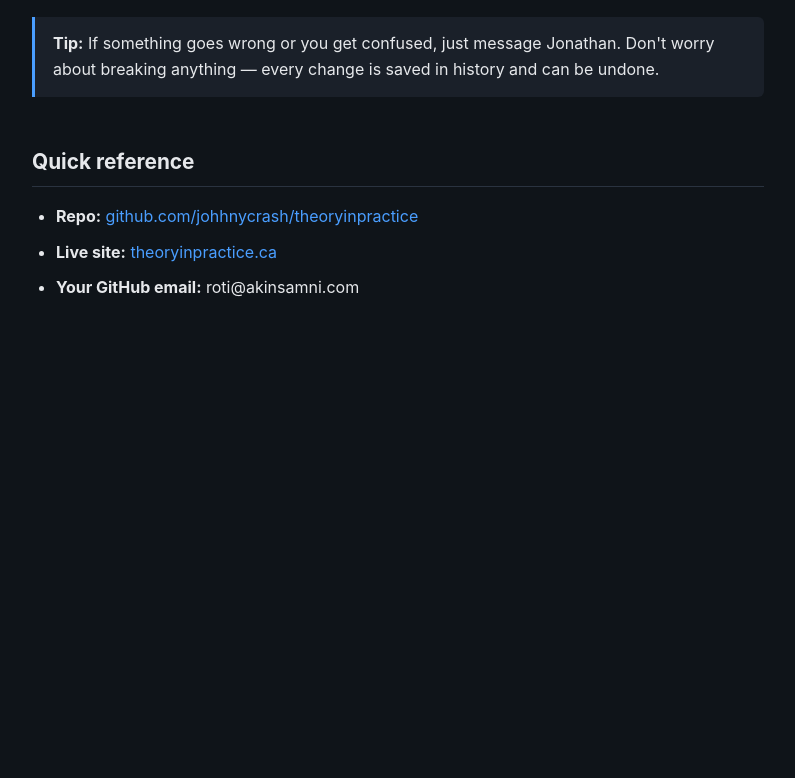
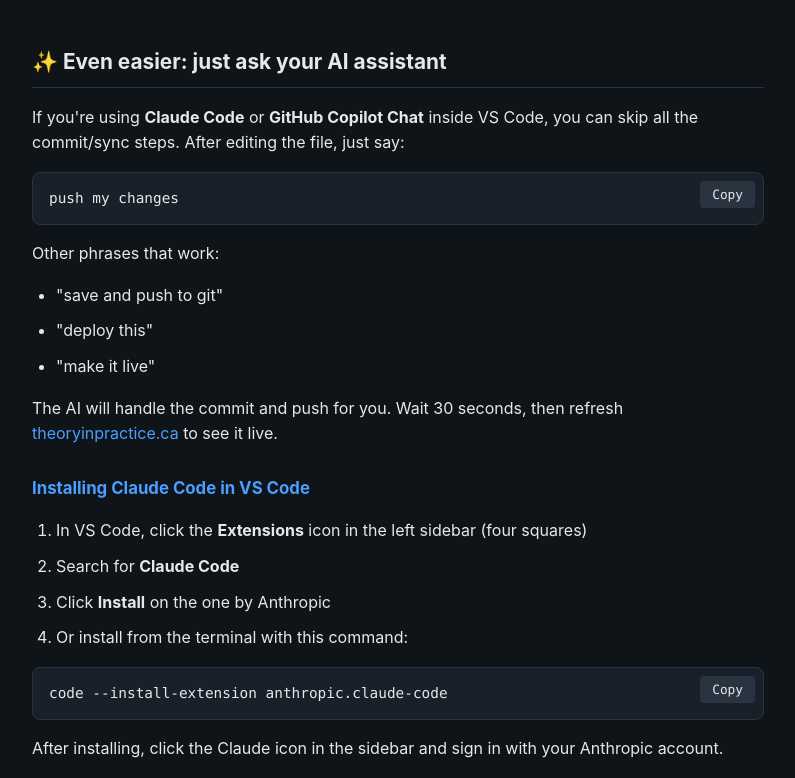
Before and after one commit to johhnycrash/theoryinpractice, a plain HTML site: page setup.html in a window 1280 px wide. Shown: the part 1960-2738 px from the top of the page, without its empty margins (242-1037 px from the left). Before the commit the page ends 2357 px from the top, so only its background shows below. Drawn offline with Linux system fonts and the light colour scheme.

Commit message:
Add CLAUDE.md and AI-assisted push instructions

```diff
--- a/setup.html
+++ b/setup.html
@@ -176,6 +176,37 @@
 <h3><span class="step-num">5</span>See it live</h3>
 <p>Wait about 30 seconds, then visit <a href="https://theoryinpractice.ca" target="_blank">theoryinpractice.ca</a> — Cloudflare automatically deploys every change you push.</p>
 
+<h2>✨ Even easier: just ask your AI assistant</h2>
+<p>If you're using <strong>Claude Code</strong> or <strong>GitHub Copilot Chat</strong> inside VS Code, you can skip all the commit/sync steps. After editing the file, just say:</p>
+
+<div class="copy-box">
+  <span>push my changes</span>
+  <button class="copy-btn" data-copy="push my changes">Copy</button>
+</div>
+
+<p>Other phrases that work:</p>
+<ul>
+  <li>"save and push to git"</li>
+  <li>"deploy this"</li>
+  <li>"make it live"</li>
+</ul>
+<p>The AI will handle the commit and push for you. Wait 30 seconds, then refresh <a href="https://theoryinpractice.ca" target="_blank">theoryinpractice.ca</a> to see it live.</p>
+
+<h3>Installing Claude Code in VS Code</h3>
+<ol>
+  <li>In VS Code, click the <strong>Extensions</strong> icon in the left sidebar (four squares)</li>
+  <li>Search for <strong>Claude Code</strong></li>
+  <li>Click <strong>Install</strong> on the one by Anthropic</li>
+  <li>Or install from the terminal with this command:</li>
+</ol>
+
+<div class="copy-box">
+  <span>code --install-extension anthropic.claude-code</span>
+  <button class="copy-btn" data-copy="code --install-extension anthropic.claude-code">Copy</button>
+</div>
+
+<p>After installing, click the Claude icon in the sidebar and sign in with your Anthropic account.</p>
+
 <div class="note">
   <strong>Tip:</strong> If something goes wrong or you get confused, just message Jonathan. Don't worry about breaking anything — every change is saved in history and can be undone.
 </div>
```
Also changed, not shown: 1 other file.
